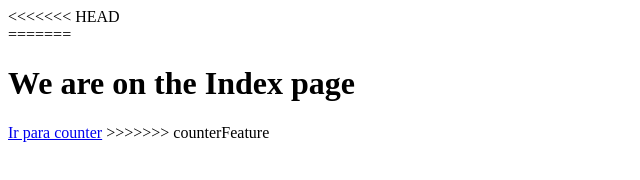
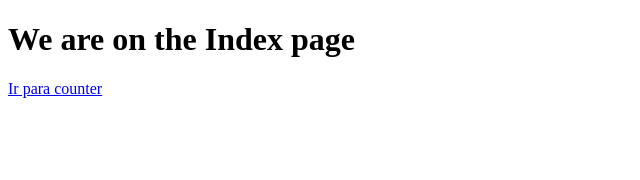
Before and after one commit to carlos-rafael/GroupStudy, a plain HTML site: page index.html in a window 1280 px wide. Shown: the whole page, without its empty margins (0-640 px from the left). Drawn offline with Linux system fonts and the light colour scheme.

Commit message:
Fixed error on index.html

```diff
--- a/index.html
+++ b/index.html
@@ -5,16 +5,16 @@
         <meta charset="UTF-8">
     </head>
     <body>
-<<<<<<< HEAD
+
         <div id="section1">
 
         </div>
 
-=======
+
         <h1>We are on the Index page</h1>
         <div id="section1"></div>
         <a href="counterFeature.html">Ir para counter</a>
->>>>>>> counterFeature
+
         <div id="section2"></div>
 
         <div id="section3"></div>
```
